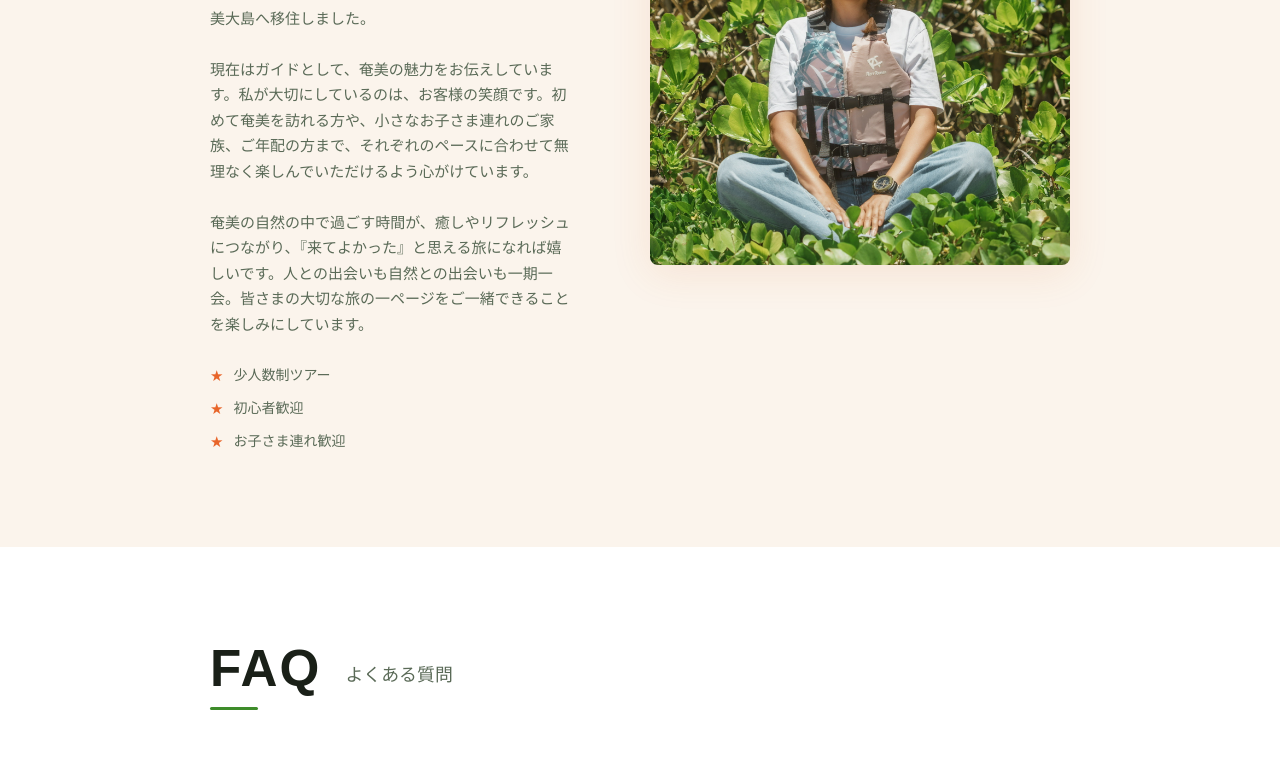
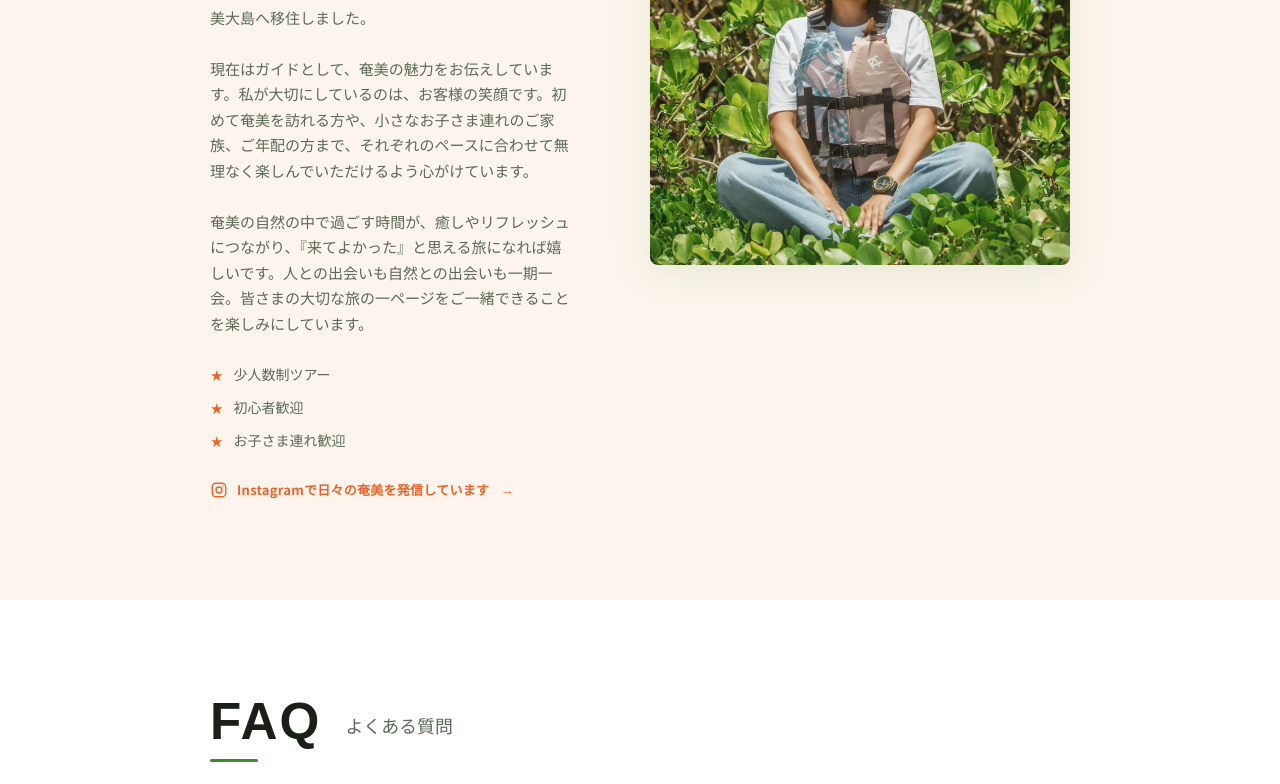
Before and after one commit to ikucha-portfolio/amami-guide-redesign, a React (Vite) app: page / in a window 1280 px wide. Shown: the part 2274-3058 px from the top of the page. Built offline with nearby package versions, Linux system fonts and the light colour scheme.

Commit message:
GUIDEページインスタへ遷移追加

```diff
--- a/package.json
+++ b/package.json
@@ -14,7 +14,7 @@
     "@tailwindcss/vite": "^4.3.0",
     "class-variance-authority": "^0.7.1",
     "clsx": "^2.1.1",
-    "lucide-react": "^1.17.0",
+    "lucide-react": "^1.33.0",
     "radix-ui": "^1.4.3",
     "react": "^19.2.6",
     "react-dom": "^19.2.6",
--- a/src/components/Guide.jsx
+++ b/src/components/Guide.jsx
@@ -14,7 +14,7 @@ export default function Guide() {
       id="guide"
       style={{
         ...SECTION,
-        background: "#FBF4EC",
+        background: "#FDF5ED",
       }}
     >
       <div
@@ -23,11 +23,10 @@ export default function Guide() {
         }}
       >
         <SectionHeader
-          title="GUIDE"
-          subtitle="ガイド紹介"
-          accentColor={C.orange}
-        />
-
+  title="GUIDE"
+  subtitle="ガイド紹介"
+  accentColor={C.orange}
+/>
         <div
           style={{
             display: "grid",
@@ -36,6 +35,7 @@ export default function Guide() {
             alignItems: "start",
           }}
         >
+          {/* Profile */}
           <div>
             <h3
               style={{
@@ -55,8 +55,8 @@ export default function Guide() {
                 fontSize: "14px",
                 color: C.orange,
                 fontWeight: 700,
+                marginTop: "6px",
                 marginBottom: "28px",
-                marginTop: "6px",
                 letterSpacing: "0.04em",
               }}
             >
@@ -75,11 +75,13 @@ export default function Guide() {
               {GUIDE.message}
             </p>
 
+            {/* Features */}
             <div
               style={{
                 display: "flex",
                 flexDirection: "column",
                 gap: "12px",
+                marginBottom: "28px",
               }}
             >
               {GUIDE.certifications.map((cert) => (
@@ -92,11 +94,10 @@ export default function Guide() {
                   }}
                 >
                   <span
-                    aria-hidden="true"
                     style={{
+                      color: C.orange,
                       fontSize: "15px",
                       lineHeight: 1,
-                      color: C.orange,
                       flexShrink: 0,
                     }}
                   >
@@ -114,14 +115,88 @@ export default function Guide() {
                 </div>
               ))}
             </div>
+
+            {/* Instagram */}
+            <a
+              href="https://www.instagram.com/seasummer630/"
+              target="_blank"
+              rel="noopener noreferrer"
+              aria-label="Instagramで日々の奄美を見る"
+              style={{
+                display: "inline-flex",
+                alignItems: "center",
+                gap: "9px",
+                color: C.orange,
+                textDecoration: "none",
+                fontSize: "13px",
+                fontWeight: 600,
+                letterSpacing: "0.02em",
+                transition: "opacity 0.2s ease",
+              }}
+              onMouseEnter={(e) => {
+                e.currentTarget.style.opacity = "0.7";
+              }}
+              onMouseLeave={(e) => {
+                e.currentTarget.style.opacity = "1";
+              }}
+            >
+              {/* Instagram Icon */}
+              <svg
+                width="18"
+                height="18"
+                viewBox="0 0 24 24"
+                fill="none"
+                xmlns="http://www.w3.org/2000/svg"
+                aria-hidden="true"
+              >
+                <rect
+                  x="3"
+                  y="3"
+                  width="18"
+                  height="18"
+                  rx="5"
+                  stroke="currentColor"
+                  strokeWidth="1.8"
+                />
+
+                <circle
+                  cx="12"
+                  cy="12"
+                  r="4"
+                  stroke="currentColor"
+                  strokeWidth="1.8"
+                />
+
+                <circle
+                  cx="17.5"
+                  cy="6.5"
+                  r="1"
+                  fill="currentColor"
+                />
+              </svg>
+
+              <span>
+                Instagramで日々の奄美を発信しています
+              </span>
+
+              <span
+                style={{
+                  fontSize: "14px",
+                  marginLeft: "2px",
+                }}
+              >
+                →
+              </span>
+            </a>
           </div>
 
+          {/* Guide Photo */}
           <div
             style={{
               borderRadius: "8px",
               overflow: "hidden",
               aspectRatio: "3 / 4",
-              boxShadow: "0 8px 40px rgba(216,109,44,0.12)",
+              boxShadow: "0 8px 40px rgba(62, 140, 42, 0.12)",
             }}
           >
             <ImageWithFallback
```
Also changed, not shown: 1 other file (tests, documents, lock files or other folders).
